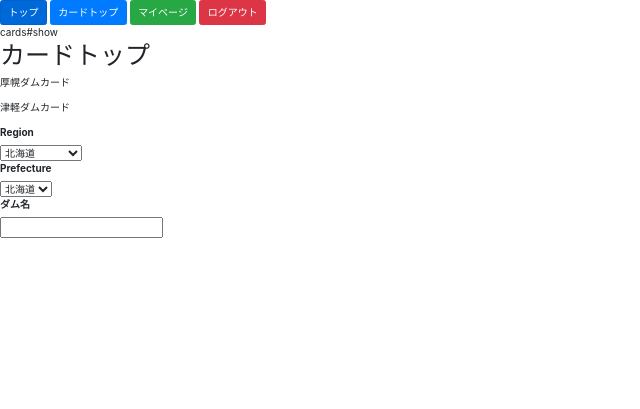
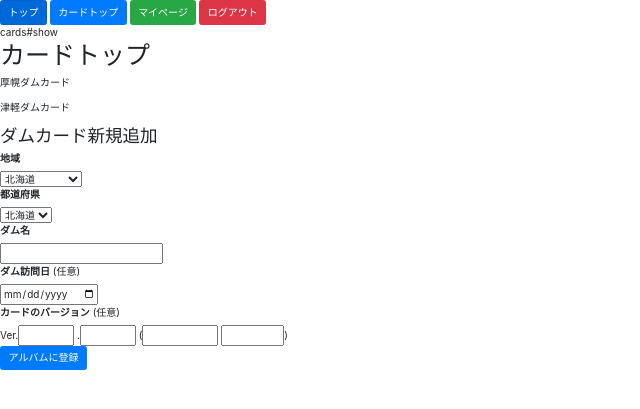
Before and after one commit to smuskit/damour, a Rails app: page /cards/1 in a window 1280 px wide. Shown: the top 409 px of the page, without its empty margins (0-640 px from the left). Run offline with Rails 7, Linux system fonts and the light colour scheme; the visitor is signed in with stand-in values (Sample User, id 1); data comes from the database, SQL or seed files in the repository; style sheets or scripts are compiled from the project's sources; some libraries are stand-ins or nearby versions.

Commit message:
create form

```diff
--- a/app/views/cards/_select_prefecture.html.erb
+++ b/app/views/cards/_select_prefecture.html.erb
@@ -1,2 +1,2 @@
-<%= label :card, :prefecture_id %><br>
+<%= label :card, :都道府県 %><br>
 <%= collection_select :card, :prefecture_id, Prefecture.where(region_id: region_id), :id, :name %>
--- a/app/views/cards/show.html.erb
+++ b/app/views/cards/show.html.erb
@@ -6,10 +6,13 @@ cards#show
   <p><%= c.dam_name%>カード</p>
 <% end %>
 
+<!-- カード登録 -->
 
+<h3>ダムカード新規追加</h3>
 <%= form_for(@card) do |f| %>
 
   <% if @card.errors.any? %>
+
     <div id="error_explanation">
       <ul>
         <% @cards.errors.full_messages.each do |message| %>
@@ -20,7 +23,7 @@ cards#show
   <% end %>
 
   <div class="region-area">
-    <%= f.label :region_id %><br>
+    <%= f.label :地域 %><br>
     <%= collection_select :card, :region_id, Region.all, :id, :name %>
   </div>
 
@@ -33,4 +36,22 @@ cards#show
     <%= f.text_field :dam_name, class:"" %>
   </div>
 
+  <div class="">
+    <%= f.label :ダム訪問日 %> (任意)<br>
+    <%= f.date_field :visit_date, class:"" %>
+  </div>
+
+  <div class="">
+    <%= f.label :カードのバージョン %> (任意)<br>
+    Ver.<%= f.number_field :version_bf, min: 0, max:5, class:"" %>
+    .<%= f.number_field :version_af, min: 0, max:5, class:"" %>
+    (<%= f.number_field :version_y, min: 1, max:9999, class:"" %>
+    <%= f.number_field :version_m, min: 1, max:12, class:"" %>)
+  </div>
+
+  <div class="">
+    <%= f.submit "アルバムに登録", class: "btn btn-primary" %>
+  </div>
+
 <% end %>
+<!-- カード登録 -->
```
